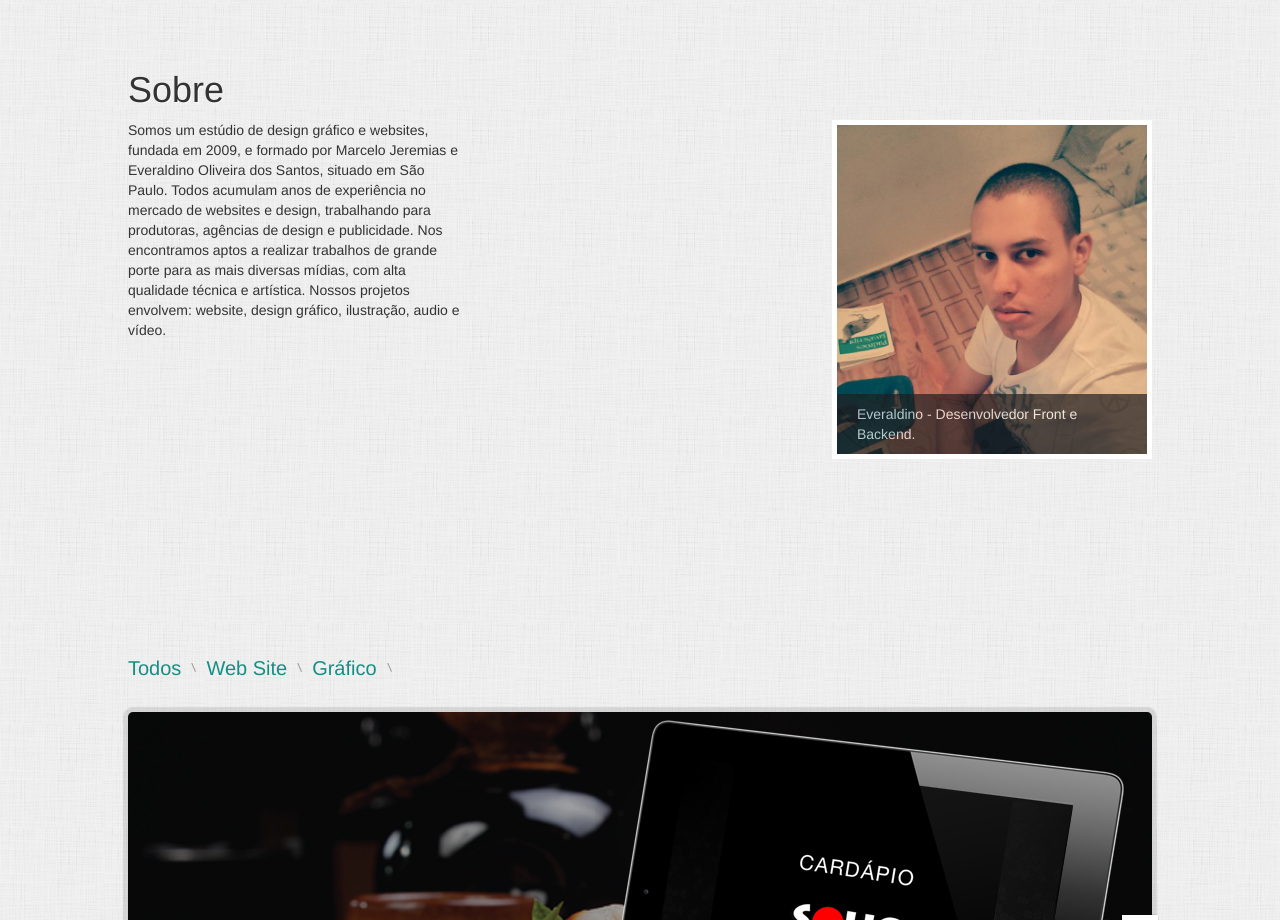
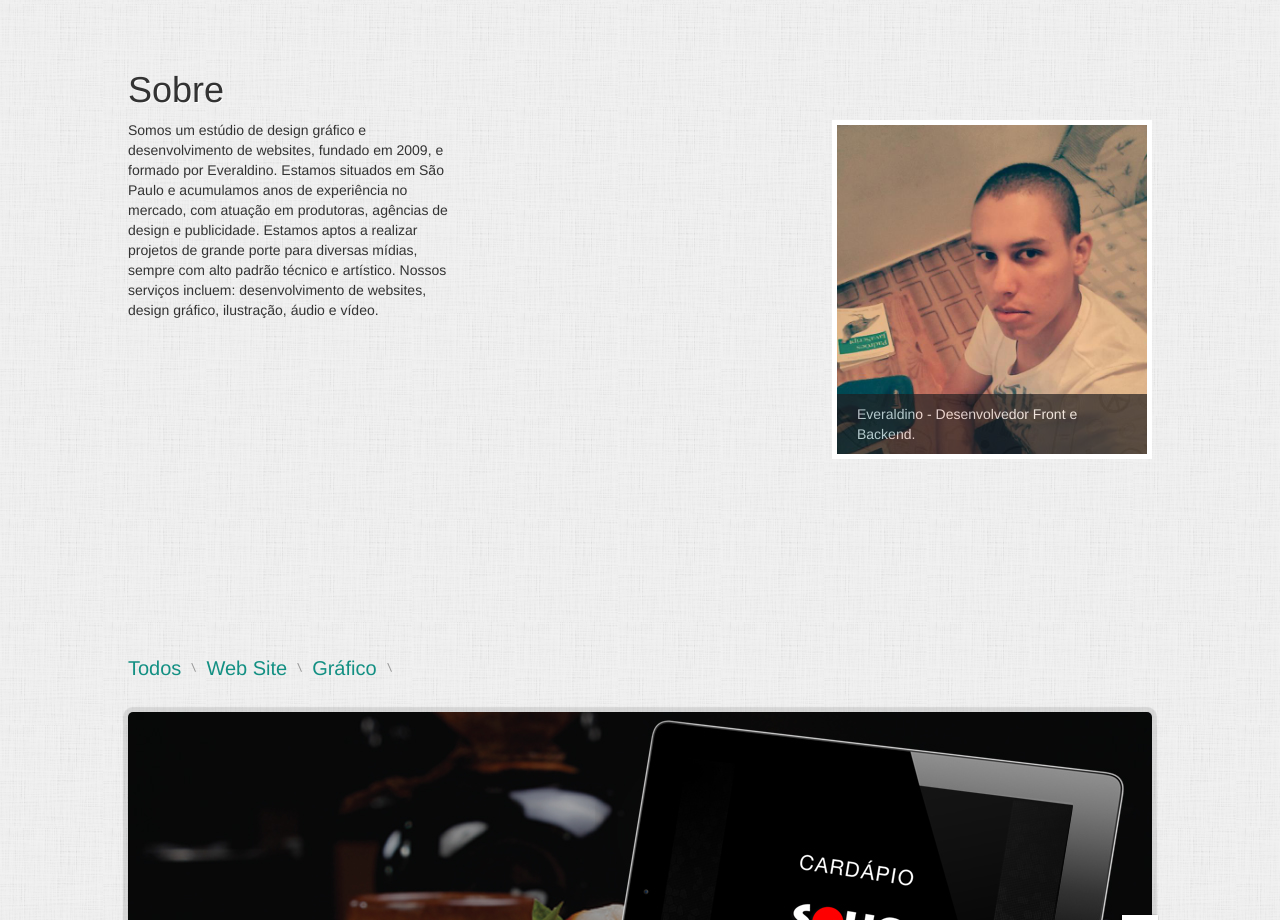
Before and after one commit to jjnerv/visualwg, a website: page index.html in a window 1280 px wide. Shown: the part 820-1740 px from the top of the page. Drawn offline with nearby package versions, Linux system fonts and the light colour scheme.

Commit message:
alterado texto de aprensentação

```diff
--- a/index.html
+++ b/index.html
@@ -53,7 +53,8 @@
             <h1>Sobre</h1>
 
             <p class="about">
-                Somos um estúdio de design gráfico e websites, fundada em 2009, e formado por Marcelo Jeremias e Everaldino Oliveira dos Santos, situado em São Paulo. Todos acumulam anos de experiência no mercado de websites e design, trabalhando para produtoras, agências de design e publicidade. Nos encontramos aptos a realizar trabalhos de grande porte para as mais diversas mídias, com alta qualidade técnica e artística. Nossos projetos envolvem: website, design gráfico, ilustração, audio e vídeo.
+                Somos um estúdio de design gráfico e desenvolvimento de websites, fundado em 2009, e formado por Everaldino. Estamos situados em São Paulo e acumulamos anos de experiência no mercado, com atuação em produtoras, agências de design e publicidade.
+                Estamos aptos a realizar projetos de grande porte para diversas mídias, sempre com alto padrão técnico e artístico. Nossos serviços incluem: desenvolvimento de websites, design gráfico, ilustração, áudio e vídeo.
             </p>
 
             <div class="box_photo">
```
